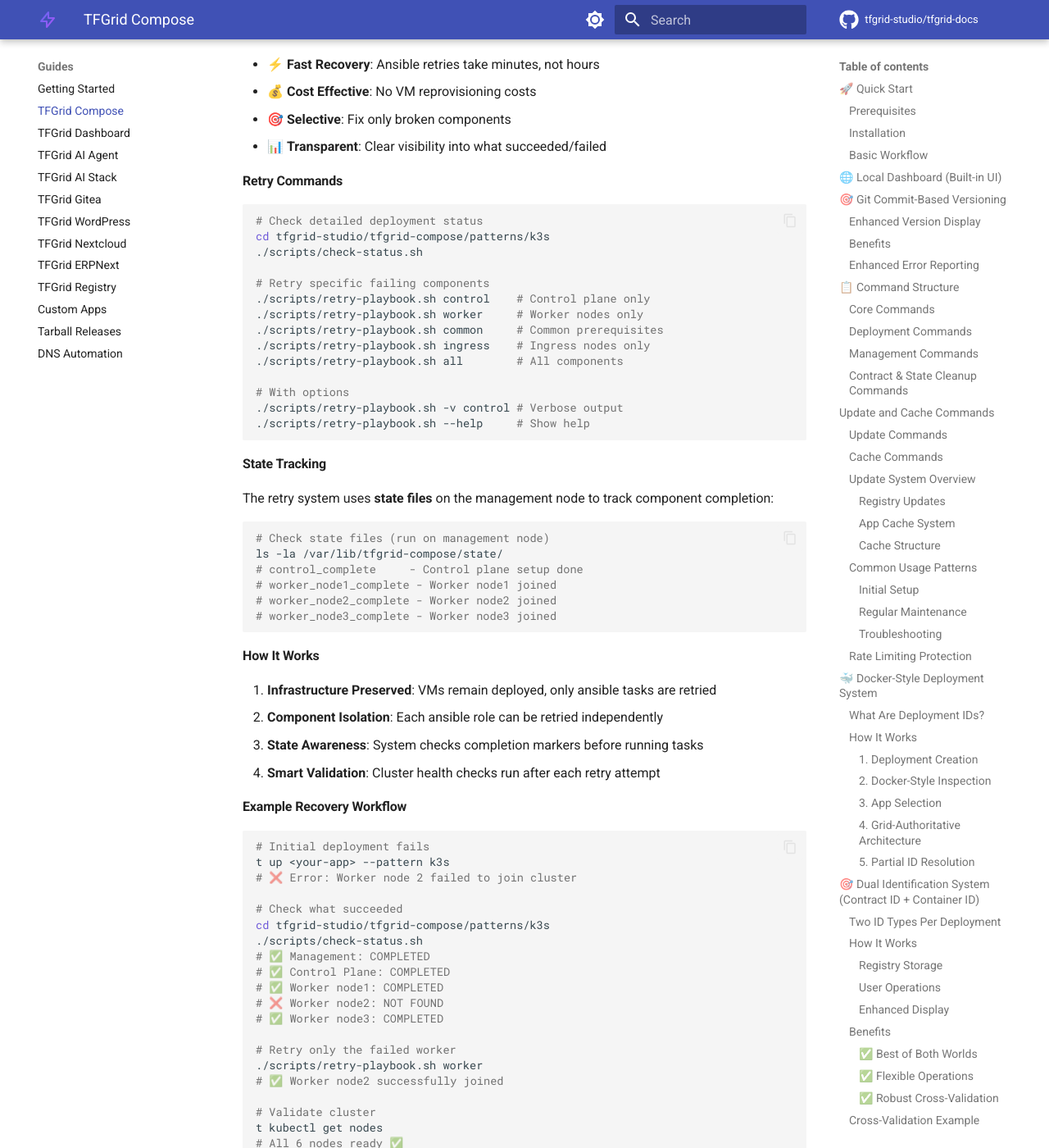
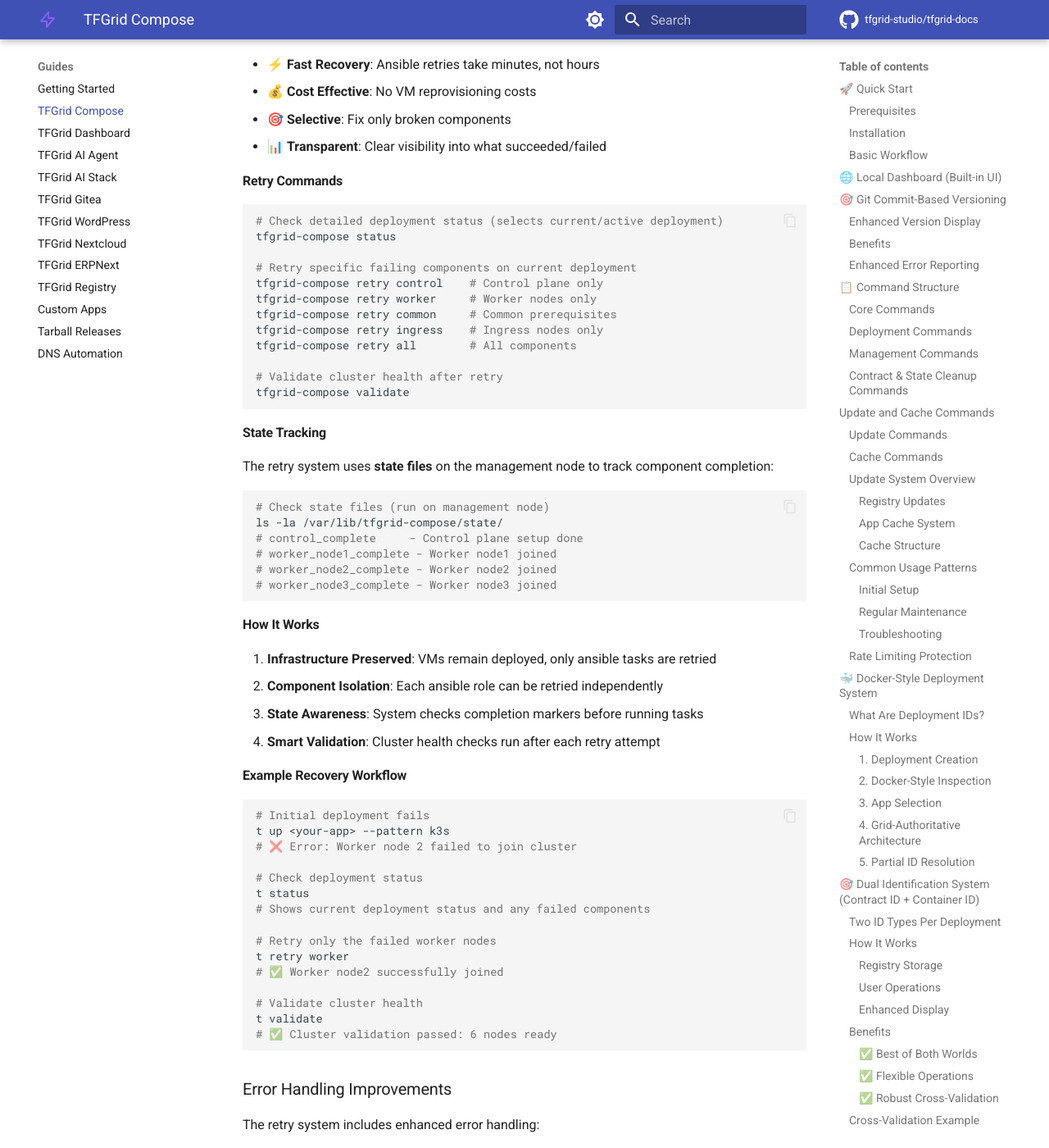
Before and after one commit to tfgrid-studio/tfgrid-docs, an MkDocs documentation site: the page built from docs/guides/tfgrid-compose.md, in a window 1280 px wide and 1400 px high, scrolled down 15960 px. Shown: the whole window at 82% size. Built offline with MkDocs 1.6.1 and Material for MkDocs 9.7.7, drawn with Linux system fonts in a browser that asks for light colours; comment, search, counter and statistics services are not loaded; the version menu is left out.

Commit message:
docs: Update retry commands to use tfgrid-compose CLI in k3s guide

````diff
--- a/docs/guides/tfgrid-compose.md
+++ b/docs/guides/tfgrid-compose.md
@@ -649,20 +649,18 @@
 #### Retry Commands
 
 ```bash
-# Check detailed deployment status
-cd tfgrid-studio/tfgrid-compose/patterns/k3s
-./scripts/check-status.sh
+# Check detailed deployment status (selects current/active deployment)
+tfgrid-compose status
 
-# Retry specific failing components
-./scripts/retry-playbook.sh control    # Control plane only
-./scripts/retry-playbook.sh worker     # Worker nodes only
-./scripts/retry-playbook.sh common     # Common prerequisites
-./scripts/retry-playbook.sh ingress    # Ingress nodes only
-./scripts/retry-playbook.sh all        # All components
+# Retry specific failing components on current deployment
+tfgrid-compose retry control    # Control plane only
+tfgrid-compose retry worker     # Worker nodes only
+tfgrid-compose retry common     # Common prerequisites
+tfgrid-compose retry ingress    # Ingress nodes only
+tfgrid-compose retry all        # All components
 
-# With options
-./scripts/retry-playbook.sh -v control # Verbose output
-./scripts/retry-playbook.sh --help     # Show help
+# Validate cluster health after retry
+tfgrid-compose validate
 ```
 
 #### State Tracking
@@ -692,22 +690,17 @@
 t up <your-app> --pattern k3s
 # ❌ Error: Worker node 2 failed to join cluster
 
-# Check what succeeded
-cd tfgrid-studio/tfgrid-compose/patterns/k3s
-./scripts/check-status.sh
-# ✅ Management: COMPLETED
-# ✅ Control Plane: COMPLETED
-# ✅ Worker node1: COMPLETED
-# ❌ Worker node2: NOT FOUND
-# ✅ Worker node3: COMPLETED
+# Check deployment status
+t status
+# Shows current deployment status and any failed components
 
-# Retry only the failed worker
-./scripts/retry-playbook.sh worker
+# Retry only the failed worker nodes
+t retry worker
 # ✅ Worker node2 successfully joined
 
-# Validate cluster
-t kubectl get nodes
-# All 6 nodes ready ✅
+# Validate cluster health
+t validate
+# ✅ Cluster validation passed: 6 nodes ready
 ```
 
 ### Error Handling Improvements
````
